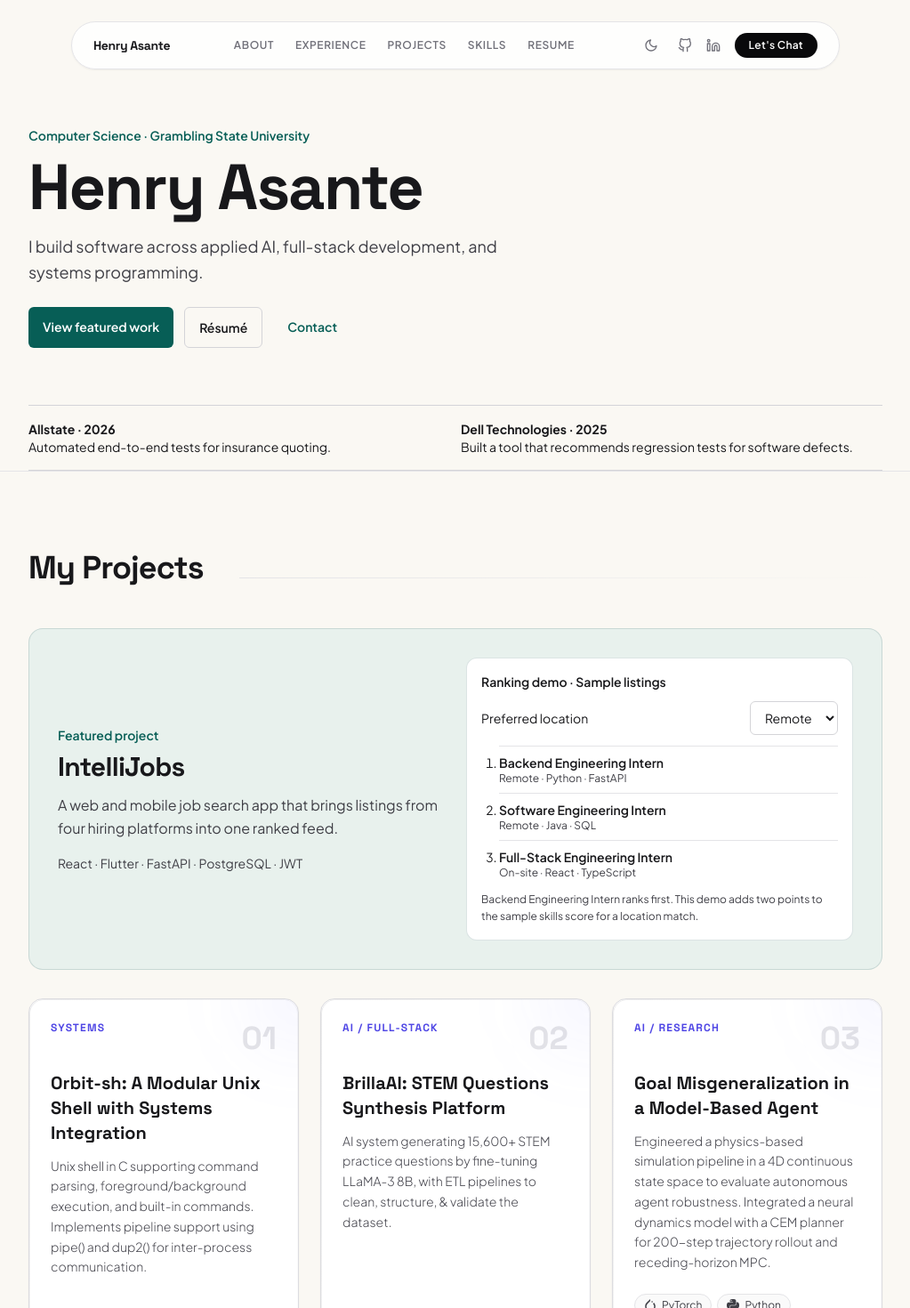
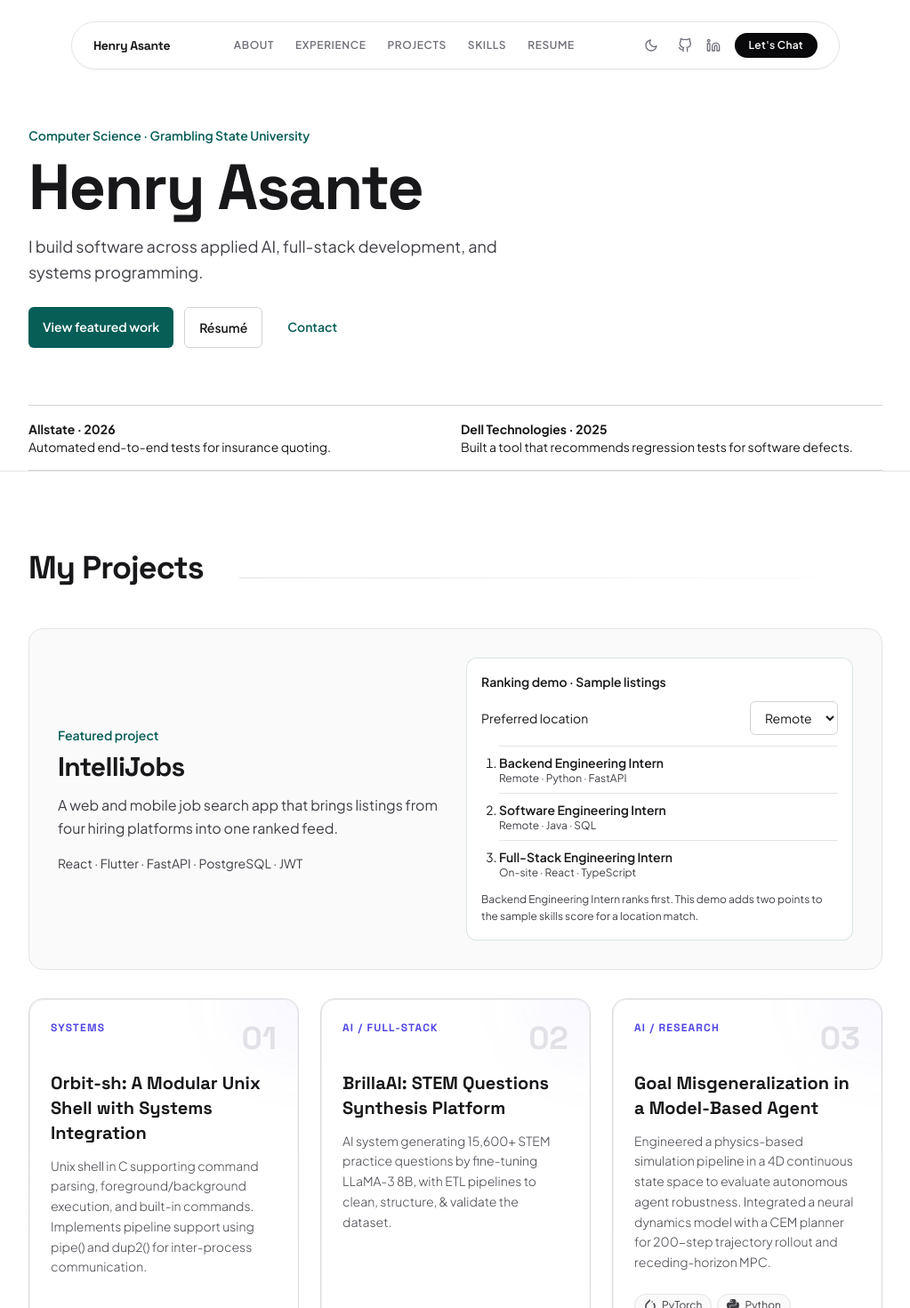
Before and after one commit to henryagyare/henry-portfolio, a React (Vite) app: page / in a window 1280 px wide. Shown: the top 1470 px of the page at 89% size, without its empty margins (128-1151 px from the left). Built offline with nearby package versions, Linux system fonts and the light colour scheme; no server answers.

Commit message:
Use a neutral background for the homepage spotlight

```diff
--- a/src/App.jsx
+++ b/src/App.jsx
@@ -8,9 +8,9 @@ import ResumePage from "./pages/ResumePage.jsx";
 export default function App() {
   return (
     <BrowserRouter>
-      <div className="min-h-screen selection:bg-teal-600/20 antialiased bg-[#faf8f3] dark:bg-zinc-950 text-zinc-900 dark:text-zinc-100 font-sans pb-10 transition-colors duration-300">
+      <div className="min-h-screen selection:bg-teal-600/20 antialiased bg-white dark:bg-zinc-950 text-zinc-900 dark:text-zinc-100 font-sans pb-10 transition-colors duration-300">
         {/* Editorial grid lines background */}
-        <div className="fixed inset-0 dark-grid-lines pointer-events-none -z-20 opacity-70" />
+        <div className="fixed inset-0 hidden dark:block dark-grid-lines pointer-events-none -z-20 opacity-70" />
 
         <div className="pt-6">
           <Nav />
--- a/src/components/ProjectSpotlight.jsx
+++ b/src/components/ProjectSpotlight.jsx
@@ -3,7 +3,7 @@ import JobRankingDemo from "./JobRankingDemo.jsx";
 
 export default function ProjectSpotlight({ project }) {
   return (
-    <article className="mb-8 grid gap-6 rounded-2xl border border-teal-900/15 bg-[#e8f1ed] p-5 sm:p-8 md:grid-cols-2 dark:border-teal-300/20 dark:bg-teal-950/30">
+    <article className="mb-8 grid gap-6 rounded-2xl border border-zinc-200 bg-zinc-50 p-5 sm:p-8 md:grid-cols-2 dark:border-teal-300/20 dark:bg-teal-950/30">
       <div className="self-center">
         <p className="text-sm font-semibold text-[#075e56] dark:text-teal-300">Featured project</p>
         <h3 className="mt-2 font-display text-3xl font-bold tracking-tight">{project.title}</h3>
```
